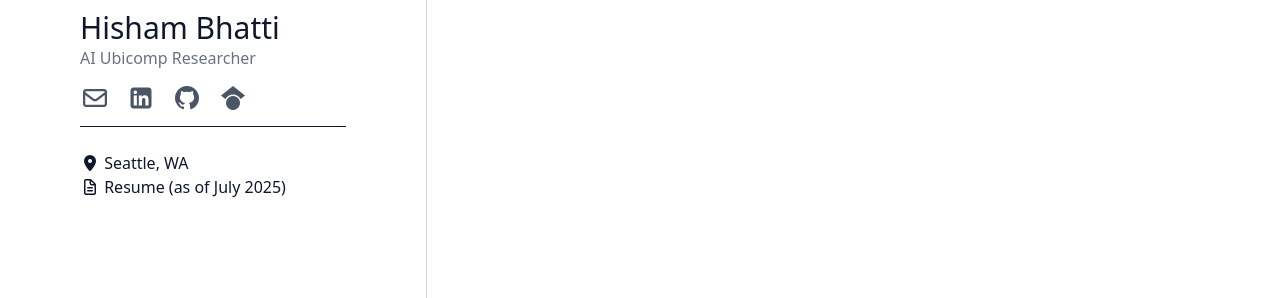
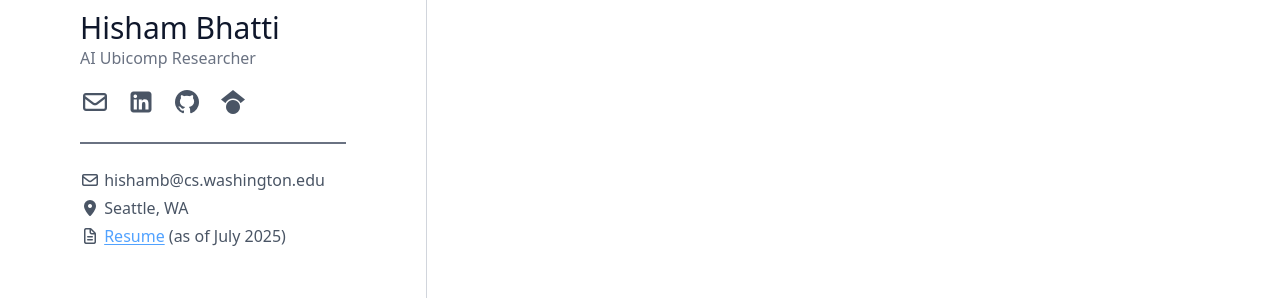
Before and after one commit to hishambhatti/hishambhatti.github.io, a React (Vite) app: page / in a window 1280 px wide. Shown: the part 312-610 px from the top of the page. Built offline with nearby package versions, Linux system fonts and the light colour scheme.

Commit message:
Added links to icons and resume

```diff
--- a/src/App.tsx
+++ b/src/App.tsx
@@ -19,19 +19,38 @@ function App() {
                <img className="rounded-lg" src="profile.jpeg" alt="Picture of Hisham Bhatti"></img>
             </div>
             <h1 className="text-3xl">Hisham Bhatti</h1>
-            <p className="text-md text-gray-500 font-light">AI Ubicomp Researcher</p>
-            <div className="flex gap-4 mt-4 mb-4 text-2xl text-gray-600">
+            <p className="text-md text-gray-500 font-light mb-0">AI Ubicomp Researcher</p>
+            <div className="flex gap-4 mt-0 mb-2 text-2xl text-gray-600">
               {/* These would be your 4 icons */}
-              <i className="fa-regular fa-envelope"></i>
-              <i className="fa-brands fa-square-linkedin"></i>
-              <i className="fa-brands fa-github"></i>
-              <i className="fa-brands fa-google-scholar"></i>
+              <div className="flex gap-4 mt-4 mb-4 text-2xl text-gray-600">
+                <a href="mailto:hishamb@uw.edu" target="_blank" rel="noopener noreferrer" className="transition transform hover:scale-110">
+                  <i className="fa-regular fa-envelope"></i>
+                </a>
+                <a href="https://www.linkedin.com/in/hisham-bhatti/" target="_blank" rel="noopener noreferrer" className="transition transform hover:scale-110">
+                  <i className="fa-brands fa-square-linkedin"></i>
+                </a>
+                <a href="https://github.com/hishambhatti" target="_blank" rel="noopener noreferrer" className="transition transform hover:scale-110">
+                  <i className="fa-brands fa-github"></i>
+                </a>
+                <a href="https://scholar.google.com/citations?user=FAJ4chsAAAAJ&hl=en" target="_blank" rel="noopener noreferrer" className="transition transform hover:scale-110">
+                  <i className="fa-brands fa-google-scholar"></i>
+                </a>
+              </div>
             </div>
           </div>
 
-          <div className="border-t pt-6">
-            <p><i className="fa-solid fa-location-dot"></i> Seattle, WA</p>
-            <p><i className="fa-regular fa-file-lines"></i> Resume (as of July 2025)</p>
+          <div className="border-t-2 pt-6 text-gray-500"></div>
+
+          <div className="space-y-1 text-gray-600 font-light">
+            <p><i className="fa-regular fa-envelope"></i> hishamb@cs.washington.edu</p>
+            <p><i className="fa-solid fa-location-dot"></i>  Seattle, WA</p>
+            <p>
+              <i className="fa-regular fa-file-lines"></i>{" "}
+              <a href="/Resume.pdf" target="_blank" rel="noopener noreferrer" className="text-blue-400 hover:text-blue-600 underline underline-offset-2 transition">
+                Resume
+              </a>
+               &nbsp;(as of July 2025)
+            </p>
           </div>
         </aside>
 
```
Also changed, not shown: 1 other file (tests, documents, lock files or other folders).
